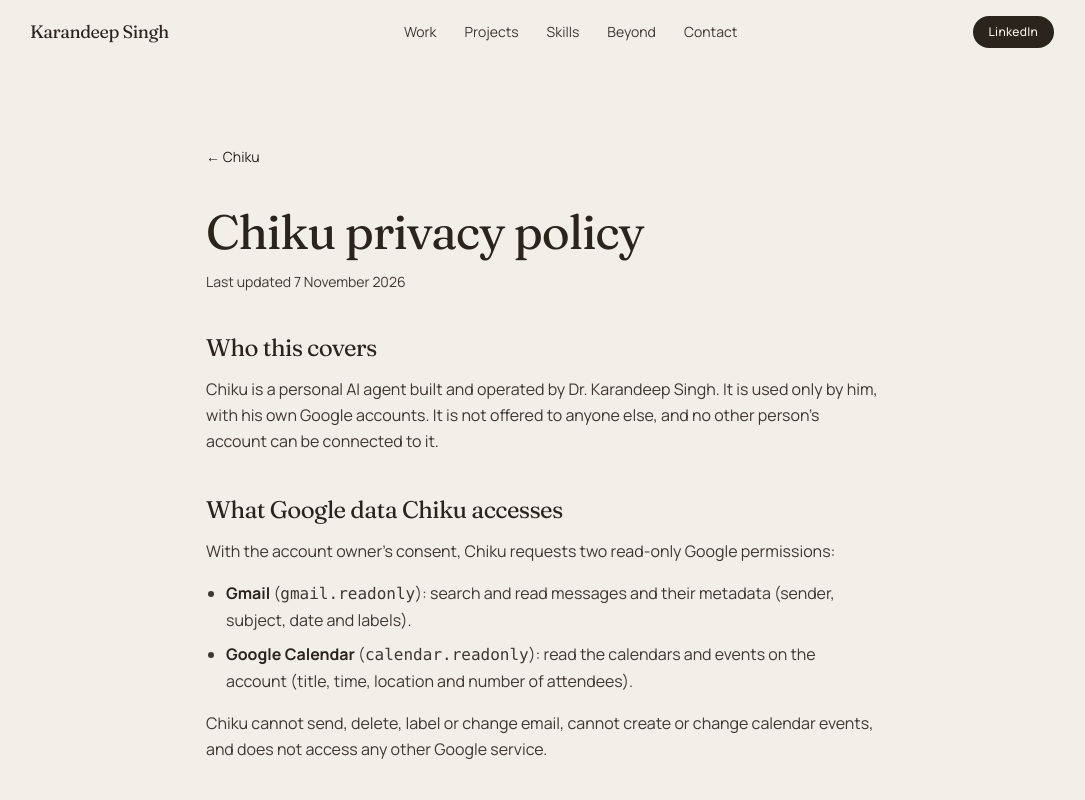
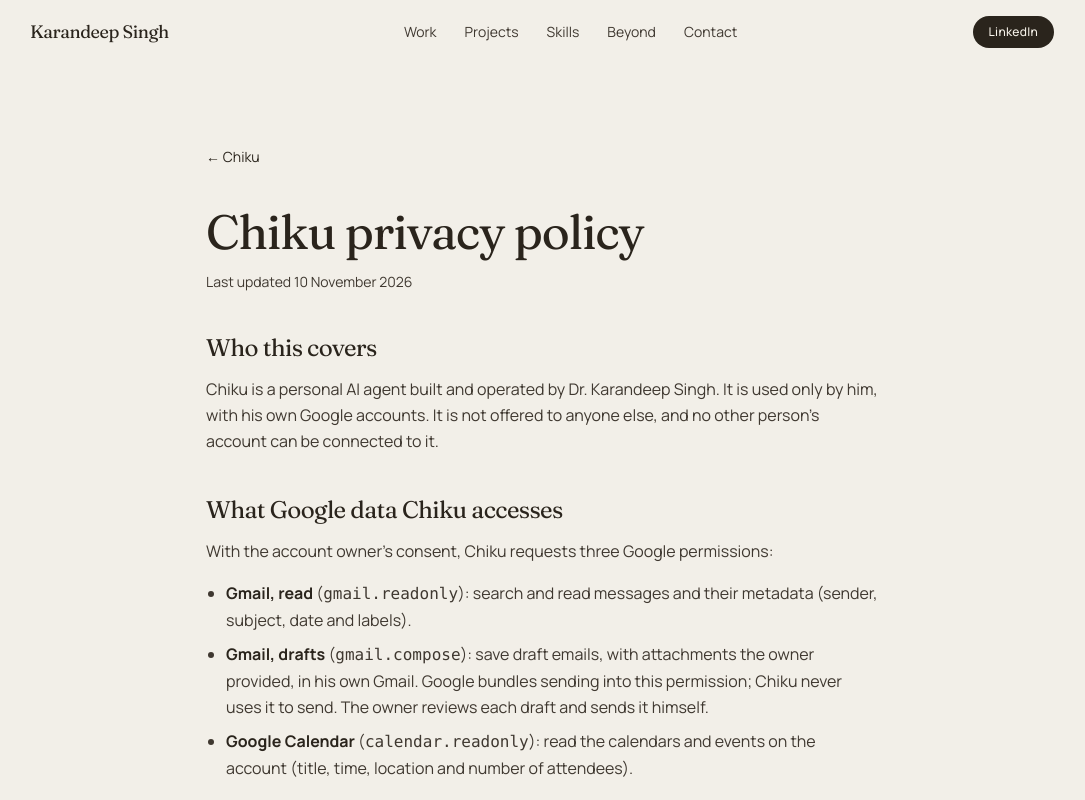
Before and after one commit to karansingh2427/karandeep-singh, a Next.js app: page /chiku/privacy in a window 1280 px wide. Shown: the top 800 px of the page, without its empty margins (98-1183 px from the left). Built offline with nearby package versions, Linux system fonts and the light colour scheme.

Commit message:
Chiku privacy: Gmail drafts permission

```diff
--- a/src/app/chiku/privacy/page.tsx
+++ b/src/app/chiku/privacy/page.tsx
@@ -11,7 +11,7 @@ export const metadata: Metadata = {
   robots: { index: false, follow: false },
 };
 
-const UPDATED = "7 November 2026";
+const UPDATED = "10 November 2026";
 
 function Section({ title, children }: { title: string; children: ReactNode }) {
   return (
@@ -43,11 +43,16 @@ export default function ChikuPrivacyPage() {
             </Section>
 
             <Section title="What Google data Chiku accesses">
-              <p>With the account owner&apos;s consent, Chiku requests two read-only Google permissions:</p>
+              <p>With the account owner&apos;s consent, Chiku requests three Google permissions:</p>
               <ul className="list-disc space-y-2 pl-5">
                 <li>
-                  <strong className="text-ink">Gmail</strong> (<code>gmail.readonly</code>): search and read messages and
-                  their metadata (sender, subject, date and labels).
+                  <strong className="text-ink">Gmail, read</strong> (<code>gmail.readonly</code>): search and read
+                  messages and their metadata (sender, subject, date and labels).
+                </li>
+                <li>
+                  <strong className="text-ink">Gmail, drafts</strong> (<code>gmail.compose</code>): save draft emails,
+                  with attachments the owner provided, in his own Gmail. Google bundles sending into this permission;
+                  Chiku never uses it to send. The owner reviews each draft and sends it himself.
                 </li>
                 <li>
                   <strong className="text-ink">Google Calendar</strong> (<code>calendar.readonly</code>): read the
@@ -55,15 +60,15 @@ export default function ChikuPrivacyPage() {
                 </li>
               </ul>
               <p>
-                Chiku cannot send, delete, label or change email, cannot create or change calendar events, and does not
-                access any other Google service.
+                Chiku does not send, delete, label or change existing email, cannot create or change calendar events,
+                and does not access any other Google service.
               </p>
             </Section>
 
             <Section title="How the data is used">
               <p>
                 Google data is used only to help the account owner: to summarise unread mail, point out what needs a
-                reply, draft suggested replies for him to send himself, show his schedule, and answer his questions about
+                reply, prepare reply drafts in his Gmail for him to review and send himself, show his schedule, and answer his questions about
                 his own mail and calendar. It is read when he asks, and once a day for his morning brief.
               </p>
               <p>
```
